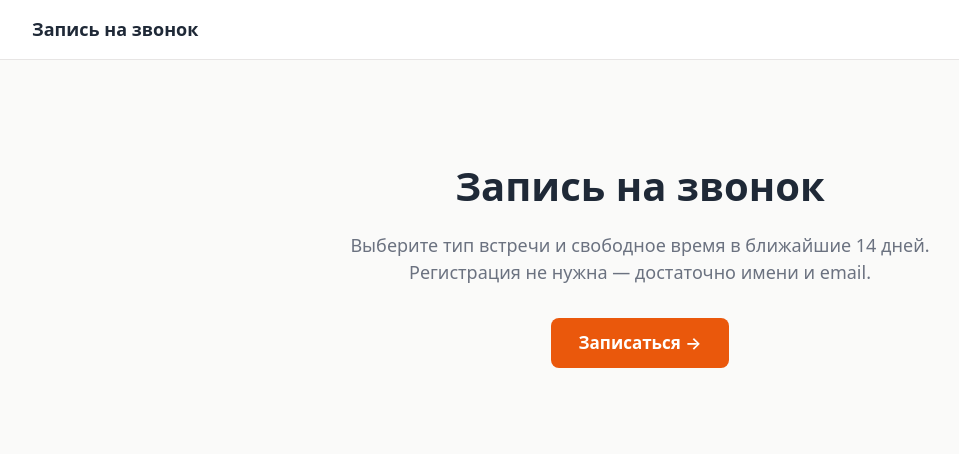
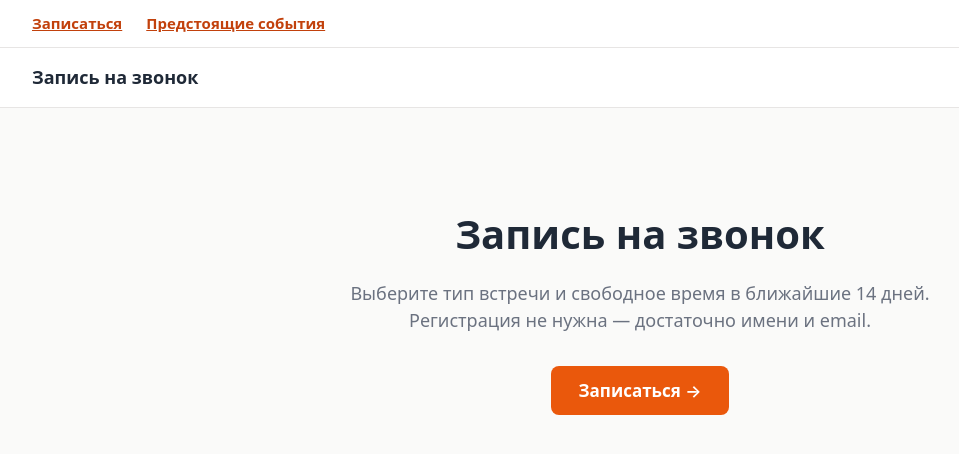
Before and after one commit to azeos1101/ai-for-developers-project-386, a React (Vite) app in the folder frontend/: page / in a window 1280 px wide. Shown: the top 454 px of the page, without its empty margins (0-959 px from the left). Built offline with nearby package versions, Linux system fonts and the light colour scheme.

Commit message:
feat: глобальная шапка со ссылками «Записаться» и «Предстоящие события» на всех маршрутах (#28)

```diff
--- a/frontend/src/App.jsx
+++ b/frontend/src/App.jsx
@@ -1,4 +1,5 @@
 import { BrowserRouter, Route, Routes } from 'react-router'
+import Header from './components/Header.jsx'
 import BookingPage from './pages/BookingPage.jsx'
 import ConfirmPage from './pages/ConfirmPage.jsx'
 import EventsPage from './pages/EventsPage.jsx'
@@ -9,6 +10,7 @@ import SuccessPage from './pages/SuccessPage.jsx'
 function App() {
   return (
     <BrowserRouter>
+      <Header />
       <Routes>
         <Route path="/" element={<MainPage />} />
         <Route path="/booking" element={<BookingPage />} />
--- /dev/null
+++ b/frontend/src/components/Header.jsx
@@ -0,0 +1,21 @@
+import { Link } from 'react-router'
+
+// Глобальная шапка (тикет #28, спецификация #19, user story 23): сквозная навигация
+// по сервису. Рисуется в App над Routes — есть на всех маршрутах, включая
+// «Страница не найдена». Ссылки — обычные react-router Link (ADR-0001).
+function Header() {
+  return (
+    <header className="app-header">
+      <nav className="app-header__nav">
+        <Link className="app-header__link" to="/booking">
+          Записаться
+        </Link>
+        <Link className="app-header__link" to="/events">
+          Предстоящие события
+        </Link>
+      </nav>
+    </header>
+  )
+}
+
+export default Header
--- a/frontend/src/index.css
+++ b/frontend/src/index.css
@@ -42,6 +42,25 @@ a {
 
 .site-header__brand:hover {
   color: var(--color-accent-dark);
+}
+
+/* Глобальная шапка навигации (тикет #28): есть на всех маршрутах. */
+.app-header {
+  display: flex;
+  align-items: center;
+  padding: 12px 32px;
+  background: var(--color-surface);
+  border-bottom: 1px solid var(--color-border);
+}
+
+.app-header__nav {
+  display: flex;
+  gap: 24px;
+}
+
+.app-header__link {
+  font-size: 15px;
+  font-weight: 600;
 }
 
 .hero,
```
